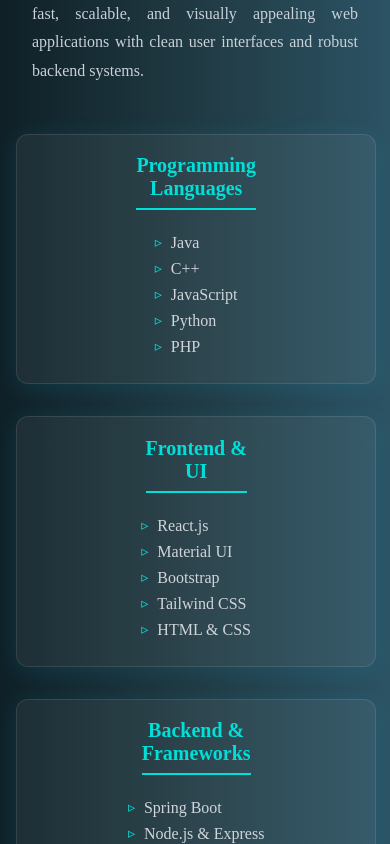
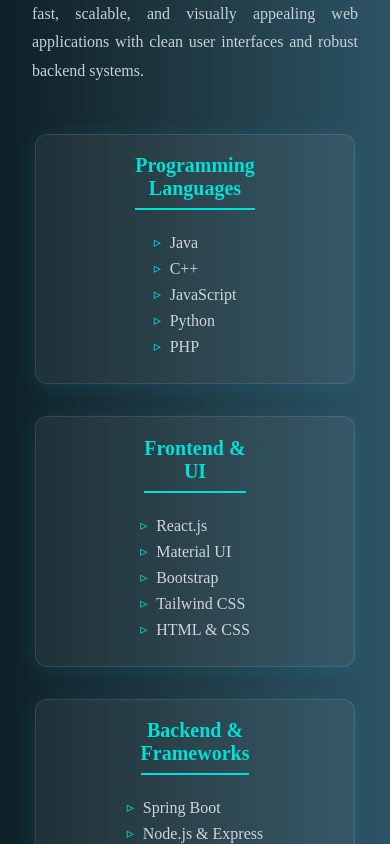
Before and after one commit to Vinaykhavare/Portfolio, a React (Vite) app: page / in a window 390 px wide. Shown: the part 1080-1924 px from the top of the page. Built offline with nearby package versions, Linux system fonts and the light colour scheme.

Commit message:
some changes to make it mobile resposive

```diff
--- a/src/components/About.css
+++ b/src/components/About.css
@@ -163,7 +163,7 @@
 
   .about-card {
     width: 100%;
-    max-width: 320px;
+    max-width: 280px;
     padding: 1.2rem;
   }
 }
```
